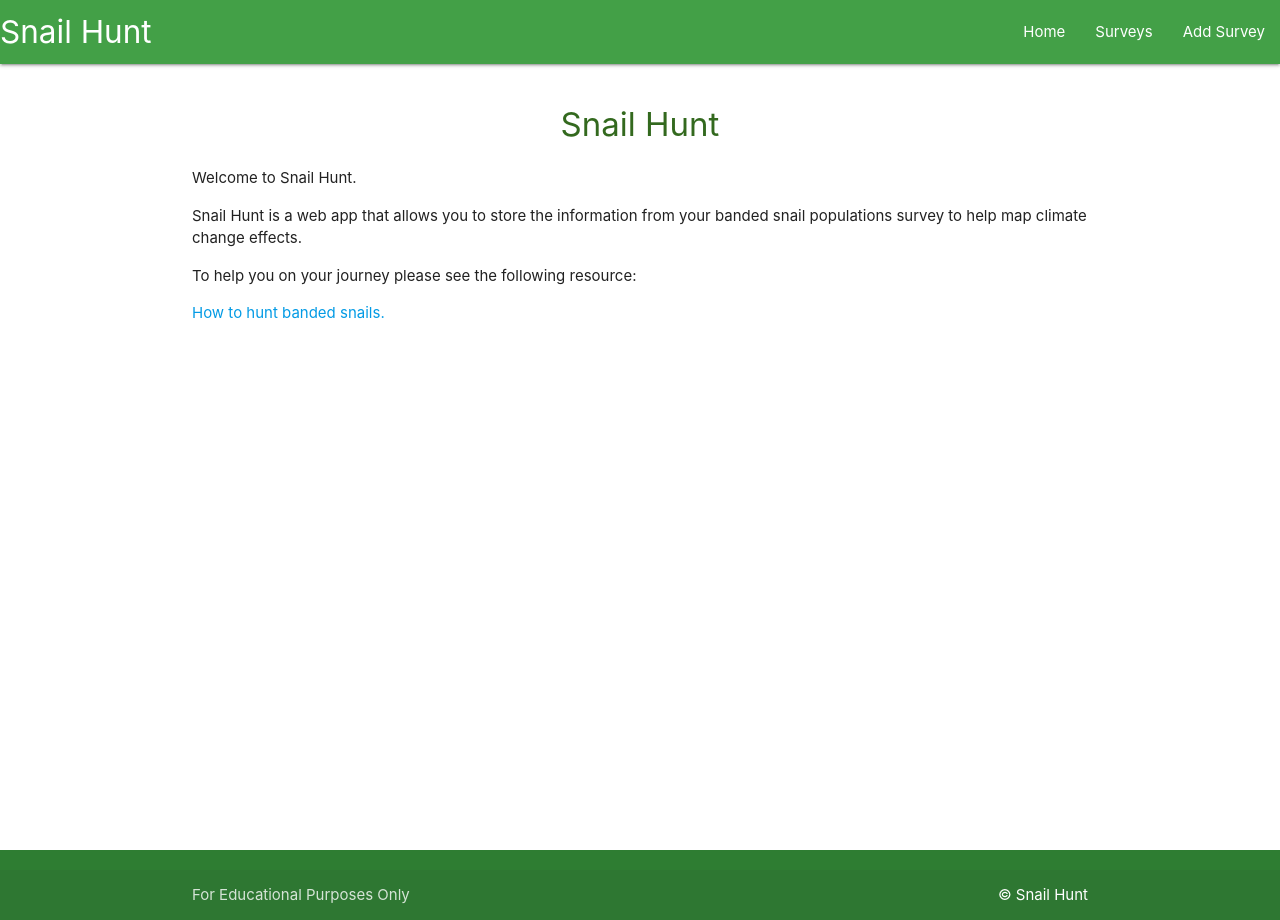
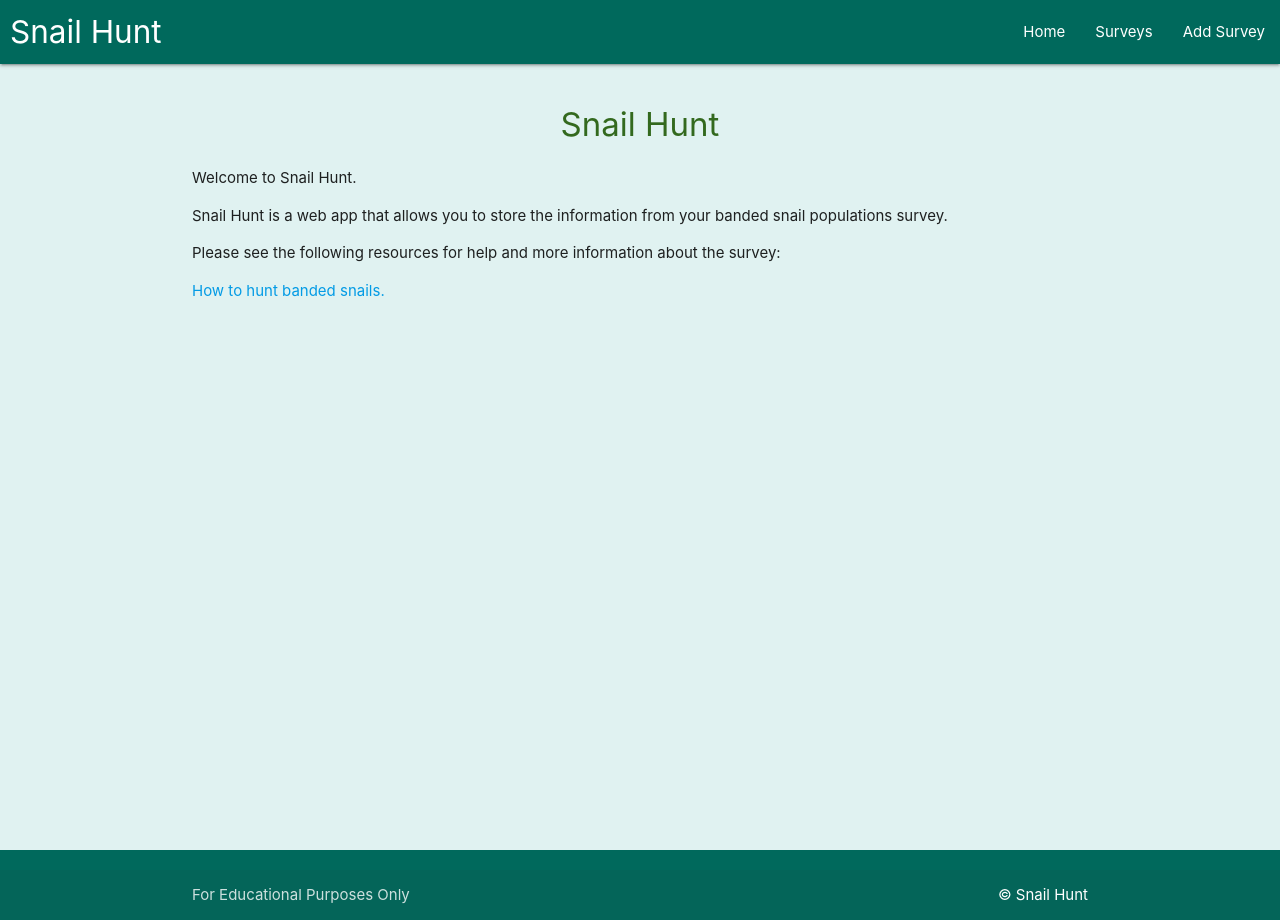
Before and after one commit to cjns/Milestone-3--The-Snail-Hunt, a Flask app: page / in a window 1280 px wide. Run offline with Flask 3, Linux system fonts and the light colour scheme; some libraries are stand-ins or nearby versions.

Commit message:
Update toasts and page styling,.

```diff
--- a/snailmanager/routes.py
+++ b/snailmanager/routes.py
@@ -1,4 +1,4 @@
-from flask import render_template, request, redirect, url_for
+from flask import render_template, request, redirect, url_for, flash
 from snailmanager import app, db
 from snailmanager.models import Survey  # User
 
@@ -65,6 +65,7 @@ def add_survey():
         )
         db.session.add(new_survey)
         db.session.commit()
+        flash('Survey added successfully', 'success-toast')
         return redirect(url_for("surveys"))
     return render_template("add_survey.html", surveys=surveys)
 
@@ -117,6 +118,7 @@ def edit_survey(survey_id):
         survey.brown_white_lipped_snail_many_bands = request.form.get(
             "brown_white_lipped_snail_many_bands")
         db.session.commit()
+        flash('Survey updated successfully', 'success-toast')
     return render_template("edit_survey.html", survey=survey)
 
 
@@ -126,4 +128,5 @@ def delete_survey(survey_id):
     survey = Survey.query.get_or_404(survey_id)
     db.session.delete(survey)
     db.session.commit()
+    flash('Survey deleted successfully', 'success-toast')
     return redirect(url_for("surveys"))
--- a/snailmanager/static/css/style.css
+++ b/snailmanager/static/css/style.css
@@ -7,6 +7,11 @@ body {
 
 main {
   flex: 1 0 auto;
+}
+
+/* Brand Logo */
+.brand-logo {
+  margin-left: 10px;
 }
 
 /* Headings */
@@ -37,8 +42,25 @@ h6 {
 /* Tables */
 .snail_table {
   margin-bottom: 2rem;
+
+}
+
+.snail_table {
+  /* Dark teal text for contrast against the light teal background */
+  color: #004d40 !important;
 }
 
 .snail_table>caption {
   font-size: 1.5rem;
 }
+
+.edit-btn {
+  /* Add some space between the Edit and Delete buttons */
+  margin-right: 10px;
+}
+
+/* Toasts */
+.success-toast {
+  background-color: #00897b !important;
+  color: #FFFFFFE6 !important;
+}
--- a/snailmanager/static/js/script.js
+++ b/snailmanager/static/js/script.js
@@ -53,4 +53,13 @@ document.addEventListener('DOMContentLoaded', function () {
         });
     });
 
+    // Check if there are any flash messages
+    var flashMessage = document.getElementById('flash-message');
+    if (flashMessage) {
+        // Get the class name from the data-class attribute
+        var className = flashMessage.getAttribute('data-class');
+        // Display the toast
+        M.toast({html: flashMessage.textContent, classes: className});
+    }
+
 });
--- a/snailmanager/templates/add_survey.html
+++ b/snailmanager/templates/add_survey.html
@@ -303,7 +303,7 @@
         <!-- Submit Button -->
         <div class="row">
             <div class="col s12 center-align">
-                <button type="submit" class="btn-large light-green darken-1">
+                <button type="submit" class="btn-large teal darken-1">
                     Add Survey <i class="fa-regular fa-square-plus right"></i>
                 </button>
             </div>
--- a/snailmanager/templates/base.html
+++ b/snailmanager/templates/base.html
@@ -10,42 +10,50 @@
     <title>Snail Hunt</title>
 </head>
 
-<body>
+<body class="teal lighten-5">
 
     <header>
-        <nav class="green darken-1">
+        <nav class="teal darken-3">
             <div class="nav-wrapper">
                 <a href="#!" class="brand-logo">Snail Hunt</a>
                 <a href="#" data-target="mobile-demo" class="sidenav-trigger"><i class="fa-solid fa-bars"></i></a>
                 <ul class="right hide-on-med-and-down">
-                    <li><a href="{{ url_for('home') }}">Home</a></li>
+                    <li><a href="{{ url_for('home') }}" class="white-text">Home</a></li>
                     <!-- <li><a href="">Register</a></li> -->
                     <!-- <li><a href="">Log in</a></li> -->
-                    <li><a href="{{ url_for('surveys') }}">Surveys</a></li>
-                    <li><a href="{{ url_for('add_survey') }}">Add Survey</a></li>
+                    <li><a href="{{ url_for('surveys') }}" class="white-text">Surveys</a></li>
+                    <li><a href="{{ url_for('add_survey') }}" class="white-text">Add Survey</a></li>
                     <!-- <li><a href="">Search</a></li> -->
                     <!-- <li><a href="">Export</a></li> -->
                 </ul>
             </div>
         </nav>
 
-        <ul class="sidenav" id="mobile-demo">
-            <li><a href="{{ url_for('home') }}">Home</a></li>
+        <ul class="sidenav teal lighten-5" id="mobile-demo">
+            <li><a href="{{ url_for('home') }}" class="teal-text text-darken-4">Home</a></li>
             <!-- <li><a href="">Register</a></li> -->
             <!-- <li><a href="">Log in</a></li> -->
-            <li><a href="{{ url_for('surveys') }}">Surveys</a></li>
-            <li><a href="{{ url_for('add_survey') }}">Add Survey</a></li>
+            <li><a href="{{ url_for('surveys') }}" class="teal-text text-darken-4">Surveys</a></li>
+            <li><a href="{{ url_for('add_survey') }}" class="teal-text text-darken-4">Add Survey</a></li>
             <!-- <li><a href="">Search</a></li> -->
             <!-- <li><a href="">Export</a></li> -->
         </ul>
     </header>
 
     <main class="container">
+        {% with messages = get_flashed_messages(with_categories=true) %}
+        {% if messages %}
+        {% for category, message in messages %}
+        <div id="flash-message" data-class="{{ category }}" style="display: none;">{{ message }}</div>
+        {% endfor %}
+        {% endif %}
+        {% endwith %}
+
         {% block content %}
         {% endblock %}
     </main>
 
-    <footer class="page-footer green darken-3">
+    <footer class="page-footer teal darken-3">
         <div class="footer-copyright">
             <div class="container">
                 For Educational Purposes Only
--- a/snailmanager/templates/home.html
+++ b/snailmanager/templates/home.html
@@ -3,9 +3,8 @@
 
 <h1 class="light-green-text text-darken-4 center-align">Snail Hunt</h1>
 <p>Welcome to Snail Hunt.</p>
-<p>Snail Hunt is a web app that allows you to store the information from your banded snail populations survey to help
-    map climate change effects.</p>
-<p>To help you on your journey please see the following resource:</p>
+<p>Snail Hunt is a web app that allows you to store the information from your banded snail populations survey.</p>
+<p>Please see the following resources for help and more information about the survey:</p>
 <ul>
     <li><a href="https://www.stem.org.uk/elibrary/resource/34437/">How to hunt banded snails.</a>
     </li>
--- a/snailmanager/templates/surveys.html
+++ b/snailmanager/templates/surveys.html
@@ -4,7 +4,7 @@
 <h1 class="light-green-text text-darken-4 center-align">Survey</h1>
 <div class="row">
   <div class="col s12 center-align">
-    <a href="{{ url_for('add_survey') }}" class="btn-large light-green darken-2">
+    <a href="{{ url_for('add_survey') }}" class="btn-large teal darken-1">
       Add Survey <i class="fa-solid fa-square-plus right"></i>
     </a>
   </div>
@@ -13,7 +13,7 @@
 <ul class="collapsible">
   {% for survey in surveys|sort(attribute="survey_date") %}
   <li>
-    <div class="collapsible-header white-text green darken-4">
+    <div class="collapsible-header white-text teal darken-5">
       <i class="fa-solid fa-caret-down"></i>
       <strong>{{ survey.survey_date.strftime("%d/%b/%Y") }}, {{ survey.survey_location }}, {{ survey.survey_recorder
         }}</strong>
@@ -87,7 +87,7 @@
           <td>{{ survey.brown_white_lipped_snail_many_bands }}</td>
         </tr>
       </table>
-      <a href="{{ url_for('edit_survey', survey_id=survey.survey_id) }}" class="btn green accent-4 edit-btn">Edit</a>
+      <a href="{{ url_for('edit_survey', survey_id=survey.survey_id) }}" class="btn teal darken-3 edit-btn">Edit</a>
       <a href="{{ url_for('delete_survey', survey_id=survey.survey_id) }}"
         class="btn red accent-4 delete-btn">Delete</a>
     </div>
```
